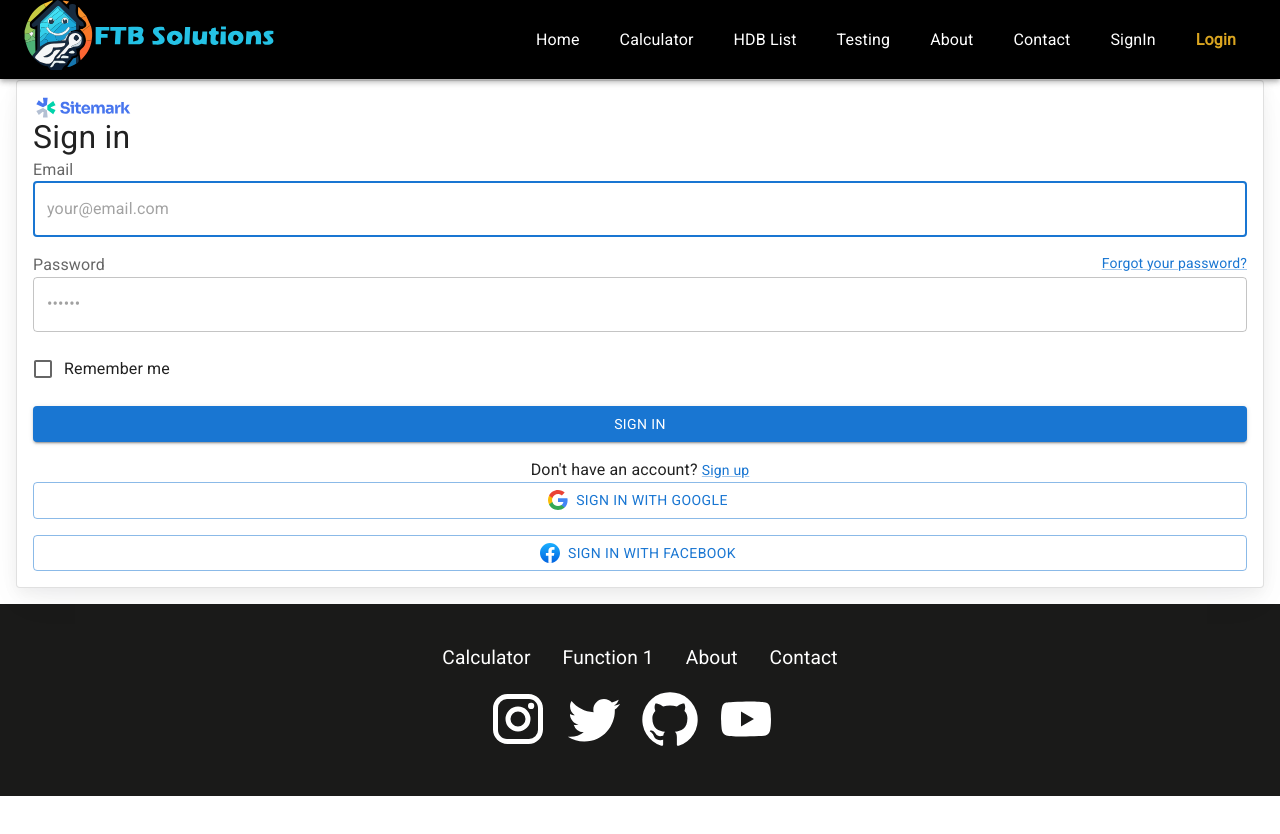
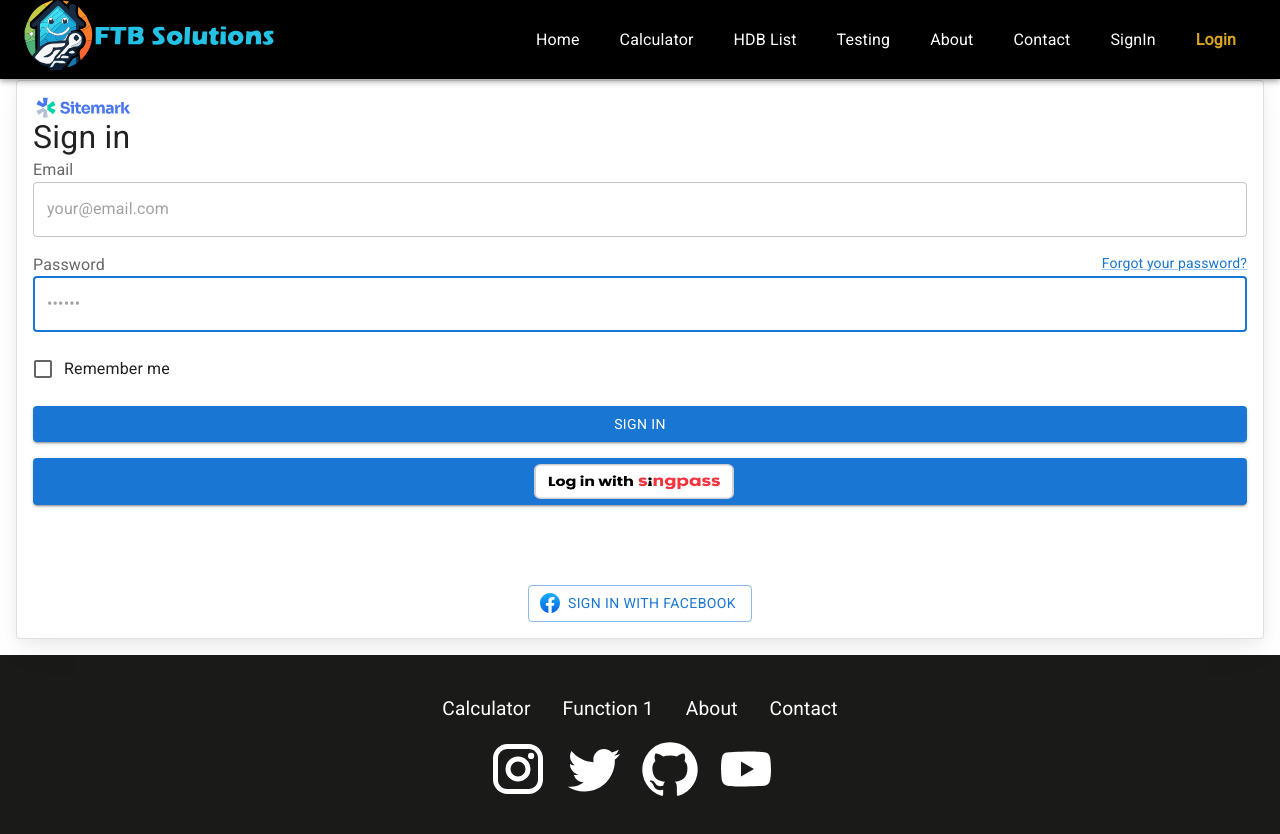
Before and after one commit to KhairulAnuwar/Grp1ReactProjUpdated, a React (Create React App) app: page /login in a window 1280 px wide. Shown: the top 834 px of the page. Before the commit the page ends 800 px from the top, so only its background shows below. Built offline with nearby package versions, Linux system fonts and the light colour scheme.

Commit message:
add signin logic

```diff
--- a/src/pages/pagesInOut/sign-in/SignIn.js
+++ b/src/pages/pagesInOut/sign-in/SignIn.js
@@ -12,15 +12,34 @@ import Typography from '@mui/material/Typography';
 import Stack from '@mui/material/Stack';
 import MuiCard from '@mui/material/Card';
 import ForgotPassword from './ForgotPassword';
-import { GoogleIcon, FacebookIcon, SitemarkIcon } from './CustomIcons';
+import { FacebookIcon, SitemarkIcon } from './CustomIcons';
 import { useState } from 'react';
+//import newLogo from "../../../images/images.png";
+import singpass from "../../../images/singpass-icon.png";
+import { GoogleLogin } from "@react-oauth/google";
+import { Link as RouterLink, useNavigate } from "react-router-dom";
+
+
+// Import Firebase functions
+import { getAuth, signInWithPopup, FacebookAuthProvider } from "firebase/auth";
+import { initializeApp } from "firebase/app";
+import {firebaseConfig } from "../../../index";
+
+// Initialize Firebase
+const app = initializeApp(firebaseConfig);
+const auth = getAuth(app);
+const facebookProvider = new FacebookAuthProvider();
 
 export default function SignIn() {
+  const [email, setEmail] = useState("");
+  const [password, setPassword] = useState("");
   const [emailError, setEmailError] = useState(false);
-  const [emailErrorMessage, setEmailErrorMessage] = React.useState('');
-  const [passwordError, setPasswordError] = React.useState(false);
-  const [passwordErrorMessage, setPasswordErrorMessage] = React.useState('');
-  const [open, setOpen] = React.useState(false);
+  const [emailErrorMessage, setEmailErrorMessage] = useState("");
+  const [passwordError, setPasswordError] = useState(false);
+  const [passwordErrorMessage, setPasswordErrorMessage] = useState("");
+  const [open, setOpen] = useState(false);
+  const [generalErrorMessage, setGeneralErrorMessage] = useState("");
+  const navigate = useNavigate();
 
   const handleClickOpen = () => {
     setOpen(true);
@@ -30,42 +49,84 @@ export default function SignIn() {
     setOpen(false);
   };
 
-  const handleSubmit = (event) => {
-    event.preventDefault(); // Prevent default form submission
-    if (validateInputs()) {
-      const data = new FormData(event.currentTarget);
-      console.log({
-        email: data.get('email'),
-        password: data.get('password'),
-      });
+  const validateInputs = () => {
+    const emailField = document.getElementById("email");
+    const passwordField = document.getElementById("password");
+
+    let isValid = true;
+
+    if (!emailField.value || !/\S+@\S+\.\S+/.test(emailField.value)) {
+      setEmailError(true);
+      setEmailErrorMessage("Please enter a valid email address.");
+      isValid = false;
+    } else {
+      setEmailError(false);
+      setEmailErrorMessage("");
+    }
+
+    if (!passwordField.value || passwordField.value.length < 6) {
+      setPasswordError(true);
+      setPasswordErrorMessage("Password must be at least 6 characters long.");
+      isValid = false;
+    } else {
+      setPasswordError(false);
+      setPasswordErrorMessage("");
+    }
+
+    return isValid;
+  };
+
+  const validateCredentials = (event) => {
+    event.preventDefault();
+
+    if (!validateInputs()) {
+      return;
+    }
+
+    // Check if email and password match "admin@admin.com" and "123456"
+    if (email === "admin@admin.com" && password === "123456") {
+      navigate("/"); // Redirect to dashboard on successful login
+    } else {
+      setGeneralErrorMessage("Invalid email or password");
+      setEmailError(true);
+      setPasswordError(true);
     }
   };
 
-  const validateInputs = () => {
-    const email = document.getElementById('email');
-    const password = document.getElementById('password');
+  const handleSubmit = (event) => {
+    event.preventDefault();
+    validateCredentials(event);
+  };
 
-    let isValid = true;
+  const handleSingPassLogin = () => {
+    // Simulate SingPass login success
+    // Here you can call the SingPass API to verify and then redirect to the dashboard
+    navigate("/"); // Redirect to dashboard on success
+  };
 
-    if (!email.value || !/\S+@\S+\.\S+/.test(email.value)) {
-      setEmailError(true);
-      setEmailErrorMessage('Please enter a valid email address.');
-      isValid = false;
-    } else {
-      setEmailError(false);
-      setEmailErrorMessage('');
+  const handleGoogleSuccess = (response) => {
+    console.log("Google login successful:", response);
+    // You can use the response to authenticate with your backend
+    // e.g., send the token to your server for validation
+
+    // Redirect to /home after successful login
+    navigate("/");
+  };
+
+  const handleGoogleError = (error) => {
+    console.error("Google login error:", error);
+  };
+
+  const loginWithFacebook = async () => {
+    try {
+      const result = await signInWithPopup(auth, facebookProvider);
+      const user = result.user;
+      console.log("Facebook login successful:", user);
+      navigate("/"); // Redirect to home/dashboard after successful login
+    } catch (error) {
+      console.error("Facebook login error:", error);
+      alert("Failed to sign in with Facebook.");
     }
-
-    if (!password.value || password.value.length < 6) {
-      setPasswordError(true);
-      setPasswordErrorMessage('Password must be at least 6 characters long.');
-      isValid = false;
-    } else {
-      setPasswordError(false);
-      setPasswordErrorMessage('');
-    }
-
-    return isValid;
   };
 
   return (
@@ -82,16 +143,20 @@ export default function SignIn() {
               <FormLabel htmlFor="email">Email</FormLabel>
               <TextField
                 error={emailError}
-                helperText={emailErrorMessage}
+                helperText={emailErrorMessage || generalErrorMessage}
                 id="email"
                 type="email"
                 name="email"
+                value={email}
+                onChange={(e) => setEmail(e.target.value)}
                 placeholder="your@email.com"
                 autoComplete="email"
                 autoFocus
                 required
                 fullWidth
                 variant="outlined"
+                color={emailError ? "error" : "primary"}
+                sx={{ ariaLabel: "email" }}
               />
             </FormControl>
             <FormControl>
@@ -103,36 +168,74 @@ export default function SignIn() {
               </Box>
               <TextField
                 error={passwordError}
-                helperText={passwordErrorMessage}
+                helperText={passwordErrorMessage || generalErrorMessage}
                 name="password"
+                value={password}
+                onChange={(e) => setPassword(e.target.value)}
                 placeholder="••••••"
                 type="password"
                 id="password"
                 autoComplete="current-password"
+                autoFocus
                 required
                 fullWidth
                 variant="outlined"
+                color={passwordError ? "error" : "primary"}
               />
             </FormControl>
             <FormControlLabel control={<Checkbox value="remember" />} label="Remember me" />
             <ForgotPassword open={open} handleClose={handleClose} />
-            <Button type="submit" fullWidth variant="contained">
+            <Button
+              type="submit"
+              fullWidth
+              variant="contained"
+              onClick={validateInputs}
+            >
               Sign in
             </Button>
-            <Typography style={{ textAlign: 'center' }}>
+            <Button
+              fullWidth
+              variant="contained"
+              onClick={handleSingPassLogin}
+              startIcon={
+                <img
+                  src={singpass}
+                  alt="SingPass"
+                  style={{ width: "200px", height: "35px" }}
+                />
+              }
+            ></Button>
+            {/* <Typography style={{ textAlign: 'center' }}>
               Don&apos;t have an account?{' '}
-              <Link href="/sign-up" variant="body2" style={{ alignSelf: 'center' }}>
-                Sign up
-              </Link>
-            </Typography>
+              <span>
+                <RouterLink to="/signup">
+                  <Link
+                    variant="body2"
+                    sx={{ alignSelf: "center", cursor: "pointer" }}
+                  >
+                    Sign up
+                  </Link>
+                </RouterLink>
+              </span>
+            </Typography> */}
           </Box>
-          <Box style={{ display: 'flex', flexDirection: 'column', gap: '16px' }}>
-            <Button fullWidth variant="outlined" onClick={() => alert('Sign in with Google')} startIcon={<GoogleIcon />}>
-              Sign in with Google
-            </Button>
-            <Button fullWidth variant="outlined" onClick={() => alert('Sign in with Facebook')} startIcon={<FacebookIcon />}>
-              Sign in with Facebook
-            </Button>
+          <br></br>
+          <Box sx={{ display: "flex", flexDirection: "column", gap: 2 }}>
+            <Box sx={{ display: "flex", justifyContent: "center" }}>
+              <GoogleLogin
+                onSuccess={handleGoogleSuccess}
+                onError={handleGoogleError}
+              />
+            </Box>
+            <Box sx={{ display: "flex", justifyContent: "center" }}>
+              <Button
+                variant="outlined"
+                onClick={loginWithFacebook}
+                startIcon={<FacebookIcon />}
+              >
+                Sign in with Facebook
+              </Button>
+            </Box>
           </Box>
         </MuiCard>
       </Stack>
```
